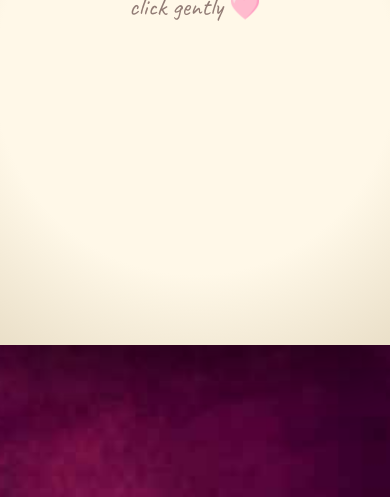
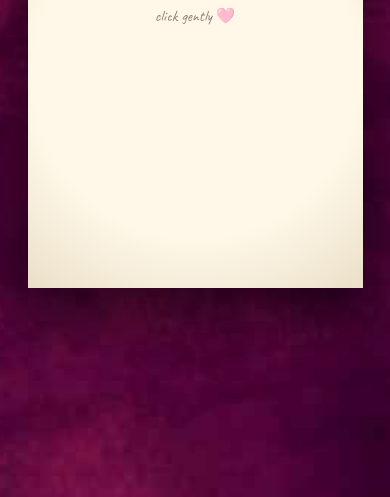
Before and after one commit to ManavSandhu09/Birthday-Wishes, a plain HTML site: page index.html in a window 390 px wide. Shown: the part 347-844 px from the top of the page. Drawn offline with Linux system fonts and the light colour scheme; a web font is replaced by a local one.

Commit message:
Update style.css

```diff
--- a/style.css
+++ b/style.css
@@ -3,7 +3,7 @@
   --ink: #4a2a2a;
 }
 
-/* background */
+/* Responsive background */
 .background {
   position: fixed;
   inset: 0;
@@ -11,20 +11,24 @@
   z-index: -1;
 }
 
+/* Body */
 body {
   margin: 0;
-  height: 100vh;
+  min-height: 100vh;
   display: flex;
   justify-content: center;
   align-items: center;
   font-family: 'Solway', serif;
-  overflow: hidden;
+  padding: 20px; /* prevent edges from cutting off */
+  box-sizing: border-box;
+  overflow-x: hidden;
 }
 
-/* book */
+/* Book */
 .book {
-  width: 420px;
-  height: 540px;
+  width: 90%;
+  max-width: 420px;
+  aspect-ratio: 420 / 540; /* maintain original proportion */
   background: var(--paper);
   box-shadow: 0 30px 60px rgba(0,0,0,0.5);
   border-radius: 6px;
@@ -32,22 +36,22 @@ body {
   cursor: pointer;
 }
 
-/* pages */
+/* Pages */
 .page {
   position: absolute;
   inset: 0;
-  padding: 40px;
+  padding: 5%;
   background: radial-gradient(circle, #fff8e8 60%, #eadfc8 100%);
   opacity: 0;
   transition: opacity 1s ease, transform 1s ease;
-  transform: translateX(10px);
+  transform: translateX(2%);
 }
 .page.active {
   opacity: 1;
   transform: translateX(0);
 }
 
-/* text */
+/* Text */
 h1 {
   text-align: center;
   color: #3d1c1c;
@@ -55,12 +59,14 @@ h1 {
 
 .name {
   font-family: 'Caveat', cursive;
-  font-size: 3.2rem;
+  font-size: 6vw; /* scales with screen */
+  max-font-size: 3.2rem;
 }
 
 p {
   font-family: 'Caveat', cursive;
-  font-size: 1.6rem;
+  font-size: 4vw; /* scales with screen */
+  max-font-size: 1.6rem;
   color: var(--ink);
   line-height: 1.4;
 }
@@ -71,24 +77,27 @@ p {
   margin-top: 20px;
 }
 
-/* image */
+/* Image */
 .photo {
-  width: 220px;
+  width: 50%;
+  max-width: 220px;
   margin: 20px auto 0;
   display: block;
   border-radius: 4px;
 }
 
-/* final page */
+/* Final page */
 .final-line {
-  font-size: 1.8rem;
+  font-size: 5vw;
+  max-font-size: 1.8rem;
   text-align: center;
-  margin-top: 80px;
+  margin-top: 10%;
 }
 
-/* signature */
+/* Signature */
 .signature svg {
-  width: 200px;
+  width: 50%;
+  max-width: 200px;
   margin: 40px auto 10px;
   display: block;
 }
@@ -102,10 +111,6 @@ p {
   animation: write 4s ease forwards;
 }
 
-@keyframes write {
-  to { stroke-dashoffset: 0; }
-}
-
 .signature span {
   text-align: center;
   display: block;
@@ -117,3 +122,18 @@ p {
   opacity: 0.6;
   margin-top: 10px;
 }
+
+/* Keyframes */
+@keyframes write {
+  to { stroke-dashoffset: 0; }
+}
+
+/* Optional: small screens tweaks */
+@media (max-width: 480px) {
+  .book {
+    padding: 10px;
+  }
+  .page {
+    padding: 8%;
+  }
+}
```
